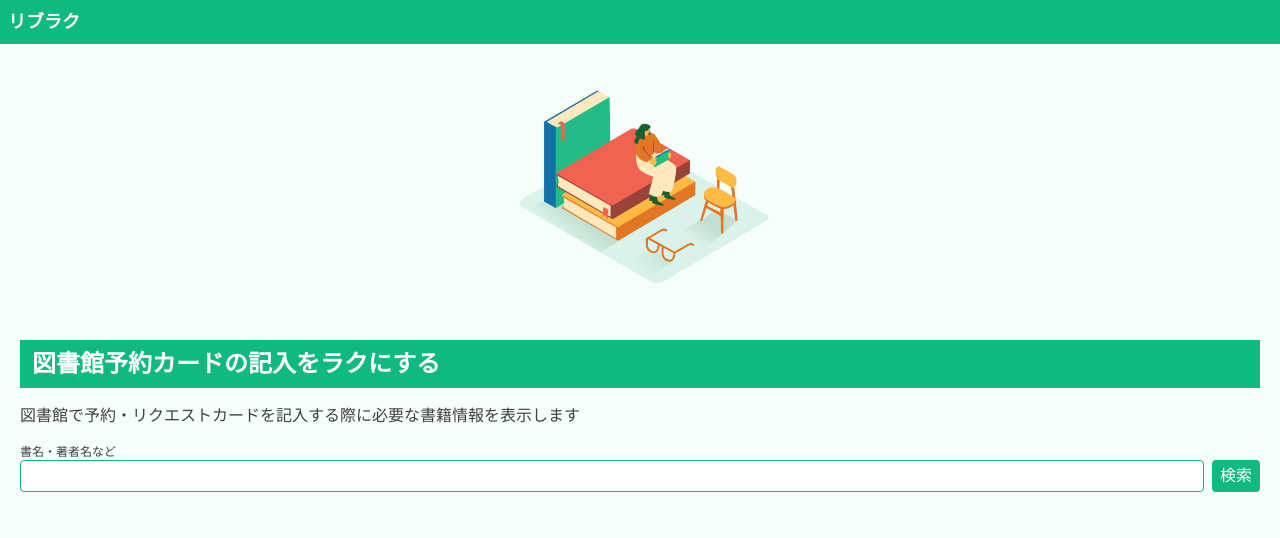
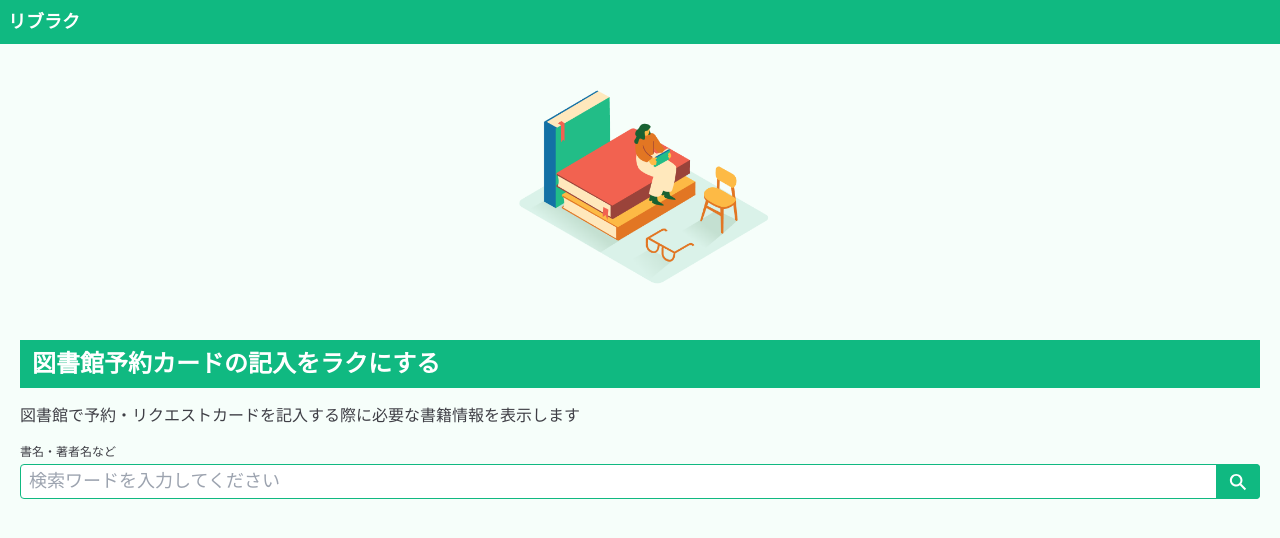
Before and after one commit to kagomen/libraku, a React (Vite) app: page / in a window 1280 px wide. Shown: the top 538 px of the page. Built offline with nearby package versions, Linux system fonts and the light colour scheme; a web font is replaced by a local one.

Commit message:
検索バーの内側に検索ボタンを設置する #5

```diff
--- a/package.json
+++ b/package.json
@@ -12,7 +12,8 @@
   "dependencies": {
     "axios": "^1.7.2",
     "react": "^18.2.0",
-    "react-dom": "^18.2.0"
+    "react-dom": "^18.2.0",
+    "react-icons": "^5.2.1"
   },
   "devDependencies": {
     "@types/react": "^18.2.66",
--- a/src/components/BookList.jsx
+++ b/src/components/BookList.jsx
@@ -8,7 +8,7 @@ export default function BookList({ searchedBooks, onSelect }) {
             <img src={book.volumeInfo?.imageLinks?.thumbnail} className="w-[85px]" />
             <div>
               <h2 className="text-sm font-semibold mb-1">{book.volumeInfo?.title}</h2>
-              <p className="text-xs">{book.volumeInfo?.authors.join(' / ')}</p>
+              <p className="text-xs">{book.volumeInfo?.authors?.join(' / ')}</p>
             </div>
           </div>
         )
--- a/src/components/Search.jsx
+++ b/src/components/Search.jsx
@@ -1,10 +1,12 @@
+import { IoSearchSharp } from "react-icons/io5";
+
 const Search = ({ onSearch, keywordRef }) => {
   return (
     <div className="mx-5 my-4">
-      <label htmlFor="keyword" className="block text-xs">書名・著者名など</label>
-      <form onSubmit={onSearch} className="flex gap-2 w-full">
-        <input type="text" name="keyword" ref={keywordRef} className="flex-auto min-w-0 border rounded border-emerald-500 px-1 py-0.5" />
-        <button type="submit" className="flex-none px-2 py-1 bg-emerald-500 text-white rounded">検索</button>
+      <label htmlFor="keyword" className="block text-xs mb-1">書名・著者名など</label>
+      <form onSubmit={onSearch} className="flex relative">
+        <input type="text" name="keyword" ref={keywordRef} placeholder="検索ワードを入力してください" className="w-full h-full min-w-0 border rounded border-emerald-500 px-2 py-1.5 text-lg font-medium focus:outline-none" />
+        <button type="submit" className="absolute top-0 right-0 px-3 bg-emerald-500 text-white rounded-r text-xl h-full"><IoSearchSharp /></button>
       </form>
     </div>
   )
--- a/src/main.css
+++ b/src/main.css
@@ -4,6 +4,10 @@
 @tailwind components;
 @tailwind utilities;
 
+* {
+  @apply box-border;
+}
+
 body {
   @apply bg-emerald-25 text-zinc-700;
 }
```
Also changed, not shown: 2 other files (tests, documents, lock files or other folders).
